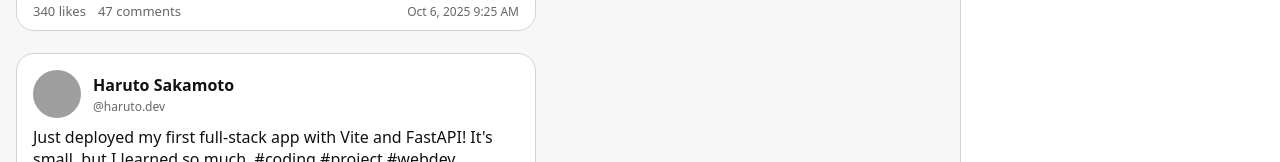
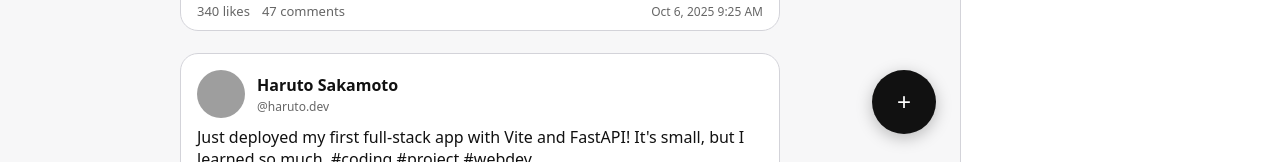
Before and after one commit to TabibitoDK/Study-Multiply-Go-Beyond, a React (Vite) app: page /en in a window 1280 px wide. Both pictures are taken after a click on the button "Social". Shown: the part 638-800 px from the top of the page. Built offline with nearby package versions, Linux system fonts and the light colour scheme; grey boxes are pictures that could not be loaded.

Commit message:
feat: implement post creation and display functionality in social and profile pages

```diff
--- a/src/App.jsx
+++ b/src/App.jsx
@@ -10,6 +10,7 @@ import CalendarPage from './components/CalendarPage.jsx'
 import Tools from './pages/Tools.jsx'
 import ImmerseMode from './pages/ImmerseMode.jsx'
 import { profiles, getProfileById, getProfilesExcept } from './lib/profiles.js'
+import { getPosts } from './lib/posts.js'
 
 const CURRENT_USER_ID = 1
 
@@ -37,6 +38,12 @@ export default function App() {
   const [items, setItems] = useState([])
   const [selectedProfileId, setSelectedProfileId] = useState(CURRENT_USER_ID)
   const [immersiveModeOpen, setImmersiveModeOpen] = useState(false)
+  const [posts, setPosts] = useState(() =>
+    getPosts().map(post => ({
+      ...post,
+      author: getProfileById(post.userId),
+    }))
+  )
 
   const currentUser = getProfileById(CURRENT_USER_ID) ?? profiles[0]
   const friends = derivedFriends
@@ -109,6 +116,34 @@ export default function App() {
     setImmersiveModeOpen(false)
   }
 
+  function handleCreatePost(draft) {
+    if (!draft) return
+    const author = getProfileById(CURRENT_USER_ID) ?? currentUser ?? profiles[0]
+    const id = typeof draft.id === 'string' && draft.id ? draft.id : `local-${Date.now()}`
+    const contentParts = []
+    if (draft.text && draft.text.trim()) contentParts.push(draft.text.trim())
+    if (draft.book && draft.book.trim()) contentParts.push(`Book: ${draft.book.trim()}`)
+    if (draft.duration && draft.duration.trim()) contentParts.push(`Duration: ${draft.duration.trim()}`)
+    const content = contentParts.join('\n\n') || 'Shared a new update.'
+    const tags = []
+    if (draft.subject && draft.subject.trim()) tags.push(draft.subject.trim())
+
+    setPosts(prev => [
+      {
+        id,
+        userId: author.id,
+        author,
+        content,
+        image: draft.image ?? null,
+        likes: draft.likes ?? 0,
+        comments: draft.comments ?? 0,
+        timestamp: new Date().toISOString(),
+        tags,
+      },
+      ...prev,
+    ])
+  }
+
   return (
     <div className="container">
       <Navbar activeTab={activeTab} onChangeTab={handleChangeTab} onNewTask={handleNewTask} />
@@ -132,12 +167,20 @@ export default function App() {
           </>
         )}
 
-        {activeTab === 'social' && <SocialPage onSelectProfile={openProfile} />}
+        {activeTab === 'social' && (
+          <SocialPage
+            posts={posts}
+            onCreatePost={handleCreatePost}
+            onSelectProfile={openProfile}
+          />
+        )}
 
         {activeTab === 'profile' && (
           <Profile
             profileId={selectedProfileId}
             currentUserId={CURRENT_USER_ID}
+            posts={posts}
+            onCreatePost={handleCreatePost}
             onSelectProfile={openProfile}
           />
         )}
--- a/src/components/social/SocialPage.jsx
+++ b/src/components/social/SocialPage.jsx
@@ -1,12 +1,26 @@
-import PostCard from './PostCard'
+import { useMemo, useState } from 'react'
+import PostCard from './PostCard.jsx'
+import PostModal from './PostModal.jsx'
 import { getPosts } from '../../lib/posts.js'
 import { getProfileById } from '../../lib/profiles.js'
 
-export default function SocialPage({ onSelectProfile }) {
-  const feed = getPosts().map(post => ({
-    ...post,
-    author: getProfileById(post.userId),
-  }))
+export default function SocialPage({ posts, onCreatePost, onSelectProfile }) {
+  const [isModalOpen, setIsModalOpen] = useState(false)
+
+  const feed = useMemo(() => {
+    const source = Array.isArray(posts) && posts.length > 0 ? posts : getPosts()
+    return source.map(post => ({
+      ...post,
+      author: post.author ?? getProfileById(post.userId),
+    }))
+  }, [posts])
+
+  function handleSubmit(draft) {
+    if (typeof onCreatePost === 'function') {
+      onCreatePost(draft)
+    }
+    setIsModalOpen(false)
+  }
 
   return (
     <div className="social-wrap">
@@ -15,6 +29,21 @@ export default function SocialPage({ onSelectProfile }) {
           <PostCard key={post.id} post={post} onSelectProfile={onSelectProfile} />
         ))}
       </div>
+
+      <button
+        type="button"
+        className="fab fab-social"
+        onClick={() => setIsModalOpen(true)}
+        aria-label="Create a new post"
+      >
+        +
+      </button>
+
+      <PostModal
+        open={isModalOpen}
+        onClose={() => setIsModalOpen(false)}
+        onSubmit={handleSubmit}
+      />
     </div>
   )
 }
--- a/src/pages/Profile.css
+++ b/src/pages/Profile.css
@@ -102,6 +102,7 @@
   min-width: 320px;
   display: flex;
   flex-direction: column;
+  align-items: center;
   gap: 1rem;
 }
 
@@ -161,17 +162,39 @@
   display: flex;
   align-items: center;
   justify-content: space-between;
+  width: min(100%, 600px);
 }
 
 .profile-post-list {
   display: flex;
   flex-direction: column;
+  align-items: center;
   gap: 1rem;
 }
 
 .profile-post-list .post {
+  width: min(100%, 600px);
   border-radius: 14px;
   box-shadow: 0 6px 12px rgba(0, 0, 0, 0.04);
+}
+
+.create-post-card {
+  display: flex;
+  flex-direction: column;
+  align-items: center;
+  justify-content: center;
+  text-align: center;
+  gap: 0.75rem;
+  padding: 2rem 1.5rem;
+}
+
+.create-post-card h4 {
+  margin: 0;
+}
+
+.create-post-card p {
+  margin: 0;
+  color: var(--subtext);
 }
 
 .profile-empty {
@@ -180,6 +203,7 @@
   border-radius: 14px;
   text-align: center;
   color: var(--subtext);
+  width: min(100%, 600px);
 }
 
 @media (max-width: 900px) {
--- a/src/pages/Profile.jsx
+++ b/src/pages/Profile.jsx
@@ -1,32 +1,65 @@
+import { useMemo, useState } from "react"
 import dayjs from "dayjs"
 import "./Profile.css"
 import PostCard from "../components/social/PostCard.jsx"
+import PostModal from "../components/social/PostModal.jsx"
 import { profiles, getProfileById } from "../lib/profiles.js"
 import { getPostsByUser } from "../lib/posts.js"
 
-export default function Profile({ profileId = 1, currentUserId = 1, onSelectProfile }) {
-  const resolvedProfile = getProfileById(profileId) ?? getProfileById(currentUserId) ?? profiles[0]
+export default function Profile({
+  profileId = 1,
+  currentUserId = 1,
+  posts: postsProp,
+  onCreatePost,
+  onSelectProfile,
+}) {
+  const resolvedProfile =
+    getProfileById(profileId) ?? getProfileById(currentUserId) ?? profiles[0]
   const isCurrentUser = resolvedProfile.id === currentUserId
 
-  const posts = getPostsByUser(resolvedProfile.id).map(post => ({
-    ...post,
-    author: resolvedProfile,
-  }))
+  const [isModalOpen, setIsModalOpen] = useState(false)
+
+  const posts = useMemo(() => {
+    const base = Array.isArray(postsProp)
+      ? postsProp
+      : getPostsByUser(resolvedProfile.id)
+    return base
+      .filter(post => post.userId === resolvedProfile.id)
+      .map(post => ({
+        ...post,
+        author: post.author ?? resolvedProfile,
+      }))
+  }, [postsProp, resolvedProfile])
 
   const joinedDate = dayjs(resolvedProfile.joined)
   const tags = Array.isArray(resolvedProfile.tags) ? resolvedProfile.tags : []
+
+  function handleSubmit(draft) {
+    if (typeof onCreatePost === "function") {
+      onCreatePost(draft)
+    }
+    setIsModalOpen(false)
+  }
 
   return (
     <div className="profile-container">
       <div
         className="profile-banner"
-        style={resolvedProfile.backgroundImage ? { backgroundImage: `url(${resolvedProfile.backgroundImage})` } : undefined}
+        style={
+          resolvedProfile.backgroundImage
+            ? { backgroundImage: `url(${resolvedProfile.backgroundImage})` }
+            : undefined
+        }
       />
 
       <div className="profile-header">
         <div className="profile-avatar">
           {resolvedProfile.profileImage && (
-            <img src={resolvedProfile.profileImage} alt={`${resolvedProfile.name} avatar`} loading="lazy" />
+            <img
+              src={resolvedProfile.profileImage}
+              alt={`${resolvedProfile.name} avatar`}
+              loading="lazy"
+            />
           )}
         </div>
         <div className="profile-info">
@@ -36,7 +69,10 @@ export default function Profile({ profileId = 1, currentUserId = 1, onSelectProf
             {resolvedProfile.location && <span>{resolvedProfile.location}</span>}
             {resolvedProfile.joined && (
               <span>
-                Joined {joinedDate.isValid() ? joinedDate.format("MMMM YYYY") : resolvedProfile.joined}
+                Joined{" "}
+                {joinedDate.isValid()
+                  ? joinedDate.format("MMMM YYYY")
+                  : resolvedProfile.joined}
               </span>
             )}
           </div>
@@ -68,15 +104,21 @@ export default function Profile({ profileId = 1, currentUserId = 1, onSelectProf
             <h3>Stats</h3>
             <div className="profile-stats">
               <div>
-                <span className="profile-stat-value">{resolvedProfile.followers}</span>
+                <span className="profile-stat-value">
+                  {resolvedProfile.followers}
+                </span>
                 <span className="profile-stat-label">Followers</span>
               </div>
               <div>
-                <span className="profile-stat-value">{resolvedProfile.following}</span>
+                <span className="profile-stat-value">
+                  {resolvedProfile.following}
+                </span>
                 <span className="profile-stat-label">Following</span>
               </div>
               <div>
-                <span className="profile-stat-value">{resolvedProfile.posts}</span>
+                <span className="profile-stat-value">
+                  {resolvedProfile.posts}
+                </span>
                 <span className="profile-stat-label">Posts</span>
               </div>
             </div>
@@ -86,7 +128,9 @@ export default function Profile({ profileId = 1, currentUserId = 1, onSelectProf
             <h3>Interests</h3>
             <div className="profile-tags">
               {tags.map(tag => (
-                <span key={tag} className="profile-tag">{tag}</span>
+                <span key={tag} className="profile-tag">
+                  {tag}
+                </span>
               ))}
               {tags.length === 0 && <span className="profile-tag">No tags yet</span>}
             </div>
@@ -99,13 +143,36 @@ export default function Profile({ profileId = 1, currentUserId = 1, onSelectProf
           </div>
 
           <div className="profile-post-list">
+            {isCurrentUser && (
+              <article className="post create-post-card">
+                <h4>Share an update</h4>
+                <p>Let others know what you are working on.</p>
+                <button
+                  type="button"
+                  className="btn"
+                  onClick={() => setIsModalOpen(true)}
+                >
+                  Create Post
+                </button>
+              </article>
+            )}
             {posts.length === 0 && <div className="profile-empty">No posts yet.</div>}
             {posts.map(post => (
-              <PostCard key={post.id} post={post} onSelectProfile={onSelectProfile} />
+              <PostCard
+                key={post.id}
+                post={post}
+                onSelectProfile={onSelectProfile}
+              />
             ))}
           </div>
         </div>
       </div>
+
+      <PostModal
+        open={isModalOpen}
+        onClose={() => setIsModalOpen(false)}
+        onSubmit={handleSubmit}
+      />
     </div>
   )
 }
--- a/src/styles.css
+++ b/src/styles.css
@@ -501,7 +501,7 @@ body {
 }\r\n\r\n/* =======================================================\r\n   SOCIAL PAGE FEED
    ======================================================= */
 .social-wrap {
-  max-width: 760px;
+  width: 100%;
   margin: 0 auto;
   position: relative;
   display: flex;
@@ -509,7 +509,8 @@ body {
 }
 
 .feed {
-  width: min(100%, 520px);
+  width: min(100%, 600px);
+  margin: 0 auto;
   padding-bottom: 120px;
 }
 
```
